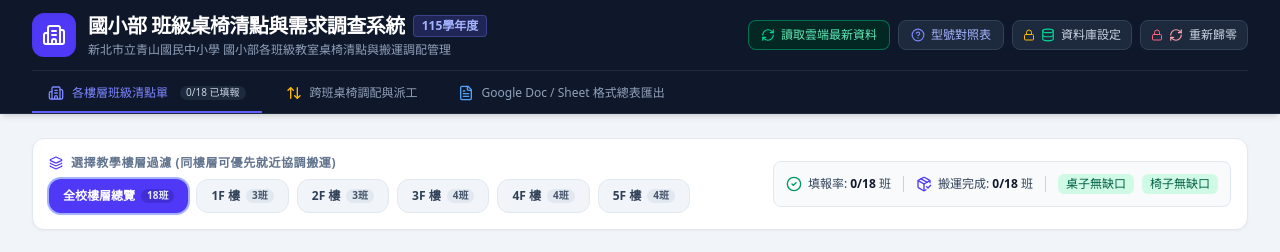
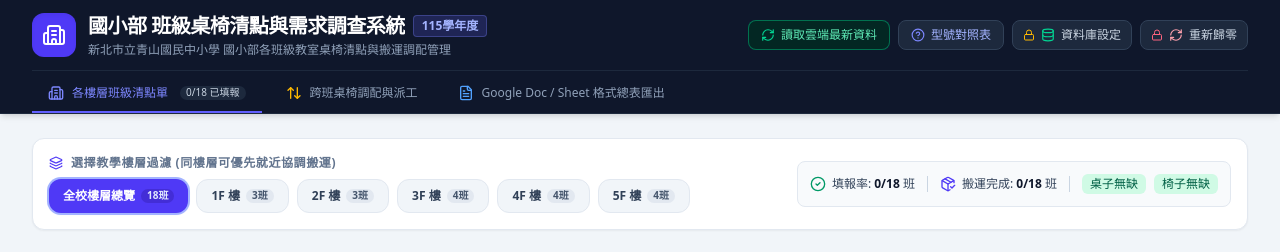
Before and after one commit to qingshan-tech/qs-elemtenary-facilitiescheck, a React (Vite) app: page / in a window 1280 px wide. Shown: the top 252 px of the page. Built offline with nearby package versions, Linux system fonts and the light colour scheme; no server answers.

Commit message:
Fixed the minor texts

```diff
--- a/src/components/FloorFilter.tsx
+++ b/src/components/FloorFilter.tsx
@@ -109,7 +109,7 @@ export const FloorFilter: React.FC<Props> = ({
               </span>
             ) : (
               <span className="px-2 py-0.5 bg-emerald-100 text-emerald-800 font-medium rounded-md whitespace-nowrap">
-                桌子無缺口
+                桌子無缺
               </span>
             )}
 
@@ -126,7 +126,7 @@ export const FloorFilter: React.FC<Props> = ({
               </span>
             ) : (
               <span className="px-2 py-0.5 bg-emerald-100 text-emerald-800 font-medium rounded-md whitespace-nowrap">
-                椅子無缺口
+                椅子無缺
               </span>
             )}
 
```
